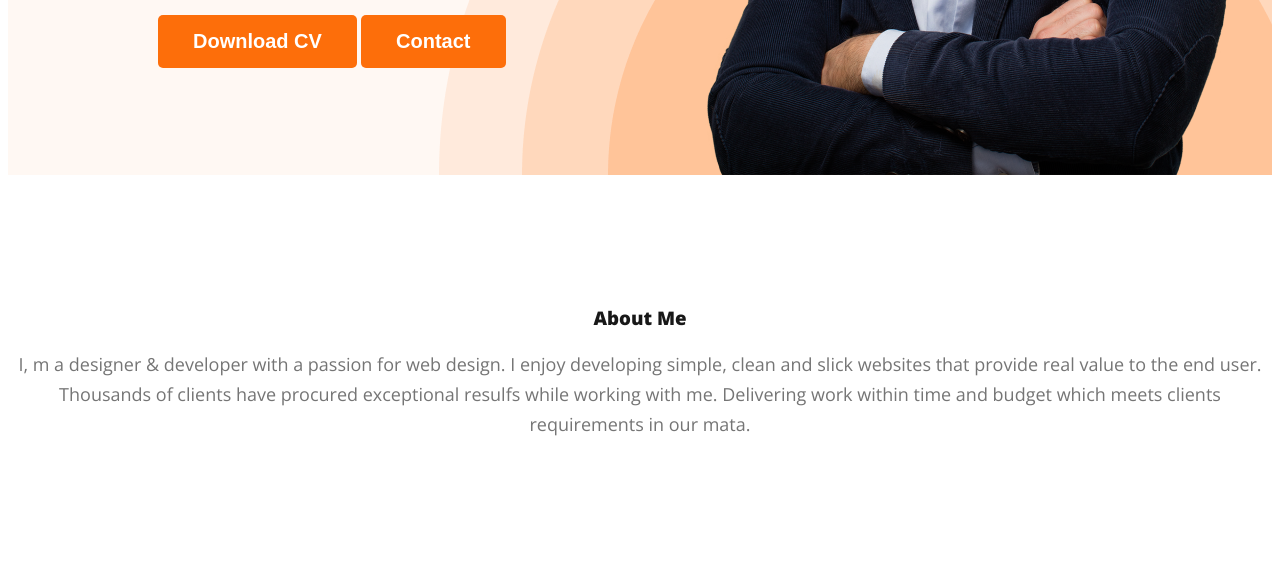
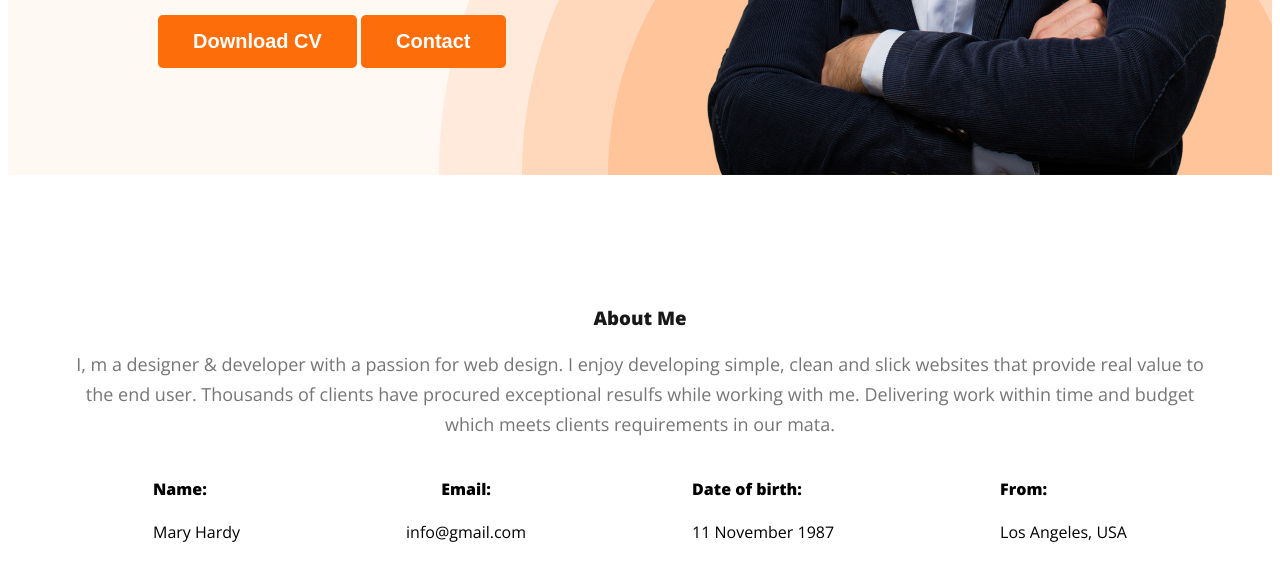
Before and after one commit to sajedulkarim01/my-webdeveloper-portfolio, a plain HTML site: page index.html in a window 1280 px wide. Shown: the part 700-1267 px from the top of the page. Before the commit the page ends 1157 px from the top, so only its background shows below. Drawn offline with nearby package versions, Linux system fonts and the light colour scheme.

Commit message:
added about information

```diff
--- a/index.html
+++ b/index.html
@@ -38,6 +38,26 @@
         <section class="about"></section>
         <h3 class="section-title">About Me</h3>
         <p class="section-description">I, m a designer & developer with a passion for web design. I enjoy developing simple, clean and slick websites that provide real value to the end user. Thousands of clients have procured exceptional resulfs while working with me. Delivering work within time and budget which meets clients requirements in our mata.</p>
+        <div class="about-info-continer">
+
+            <div class="about-inf">
+                <h4 class="info-title">Name: </h4>
+                <p class="info-desccription"> Mary Hardy</p>
+            </div>
+            <div class="about-info">
+                <h4 class="info-title">Email:</h4>
+                 <p class="info-desccription">  info@gmail.com</p>
+            </div>
+            <div class="about-inf">
+                <h4 class="info-title">Date of birth:</h4>
+                <p class="info-desccription">11 November 1987</p>
+            </div>
+            <div class="about-inf">
+                <h4 class="info-title">From:</h4>
+                <p class="info-desccription">Los Angeles, USA</p>
+            </div>
+
+        </div>
 
     </main>
     <footer>
--- a/styles/portfolio.css
+++ b/styles/portfolio.css
@@ -96,7 +96,10 @@
 }
 
 /*mane section*/
-
+main{
+    max-width: 1140px;
+    margin: 0px auto;
+}
 
 /*about section styles*/
 .about {
@@ -124,3 +127,10 @@
 font-weight: 400;
 line-height: 30px;
 }
+.about-info-continer{
+    display: flex;
+    justify-content: space-around;
+}
+.about-info{
+    text-align: center;
+}
```
